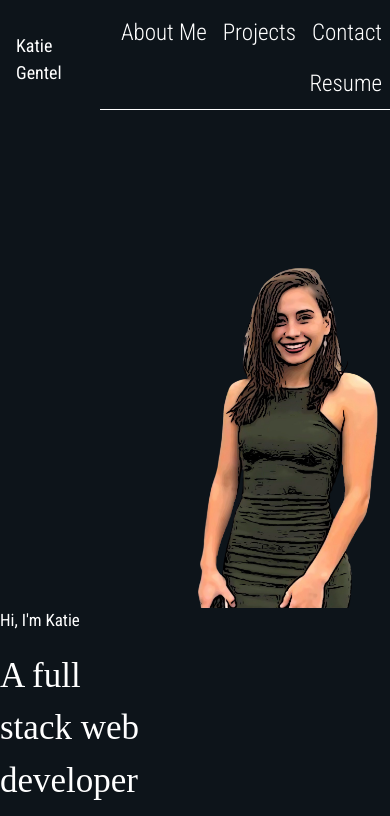
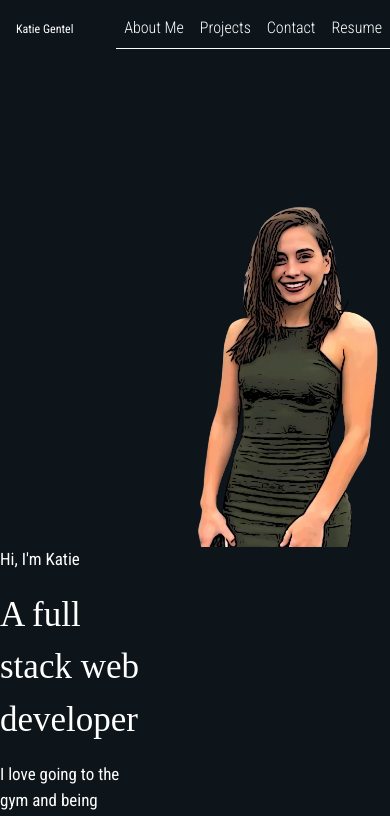
Before and after one commit to kgentel/react-portfolio, a React (Create React App) app in the folder portfolio/: page / in a window 390 px wide. Shown: the top 816 px of the page. Built offline with nearby package versions, Linux system fonts and the light colour scheme; a web font is replaced by a local one.

Commit message:
making navbar mobile responsive to phones

```diff
--- a/portfolio/src/components/navbar/navbar.css
+++ b/portfolio/src/components/navbar/navbar.css
@@ -1,11 +1,11 @@
 * {
   background-color: #0d141a;
-    color: #FFFFFF !important;
+  color: #ffffff !important;
 }
 
 .navbar {
   justify-content: space-evenly;
-    position: fixed 'top';
+  position: fixed "top";
 }
 
 .pulse {
@@ -13,17 +13,22 @@
   margin: 8px 0px 8px 0px;
 }
 
-.pulse:hover{
+.pulse:hover {
   animation: pulse 1s infinite;
   animation-timing-function: linear;
 }
 
 @keyframes pulse {
-    0% { transform: scale(1); }
-    50% { transform: scale(1.2); }
-    100% { transform: scale(1); }
+  0% {
+    transform: scale(1);
   }
-
+  50% {
+    transform: scale(1.2);
+  }
+  100% {
+    transform: scale(1);
+  }
+}
 
 .container {
   padding: 0px;
@@ -42,3 +47,23 @@
   font-weight: 300;
   border-bottom: 1px solid white;
 }
+
+@media screen and (max-width: 485px) {
+  .name {
+    font-size: 15px;
+  }
+
+  .nav {
+    font-size: 20px;
+  }
+}
+
+@media screen and (max-width: 430px) {
+  .name {
+    font-size: 12px;
+  }
+
+  .nav {
+    font-size: 16px;
+  }
+}
```
Lines whose indentation alone changed are shown as unchanged.
